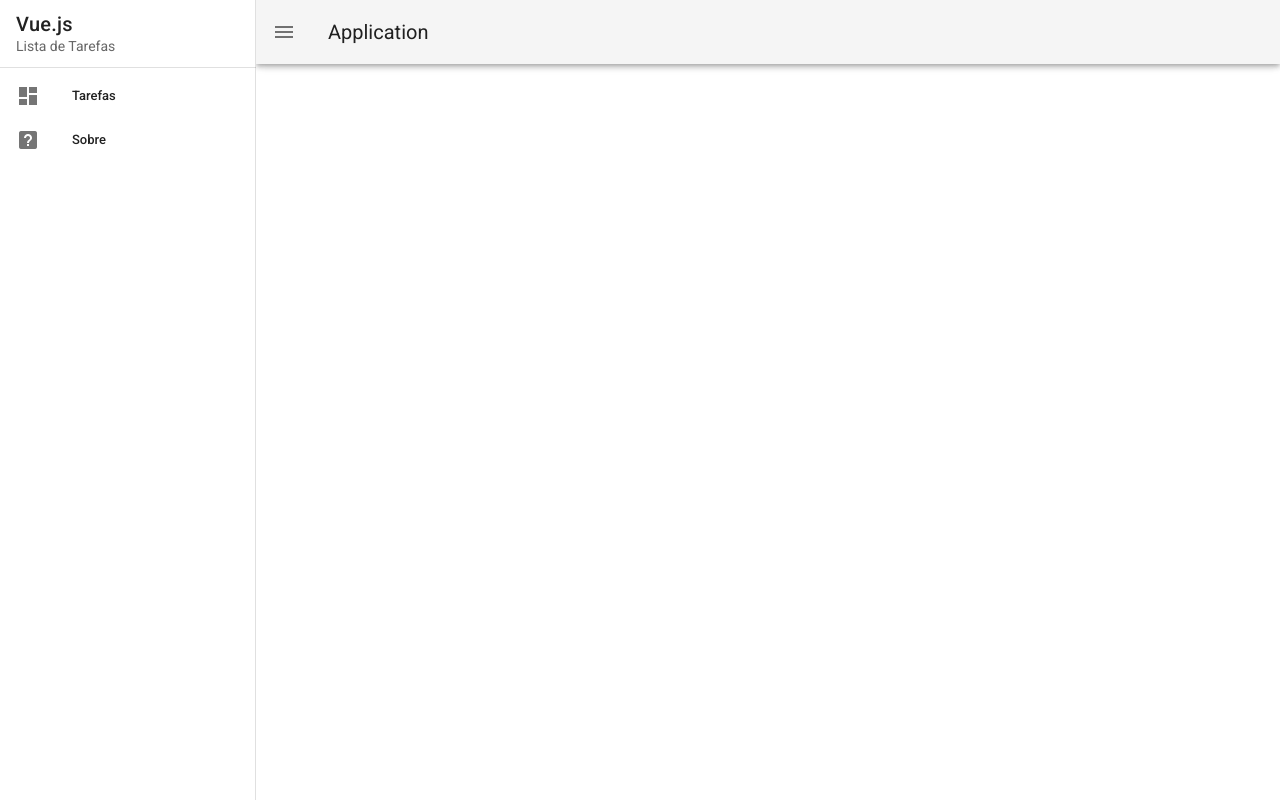
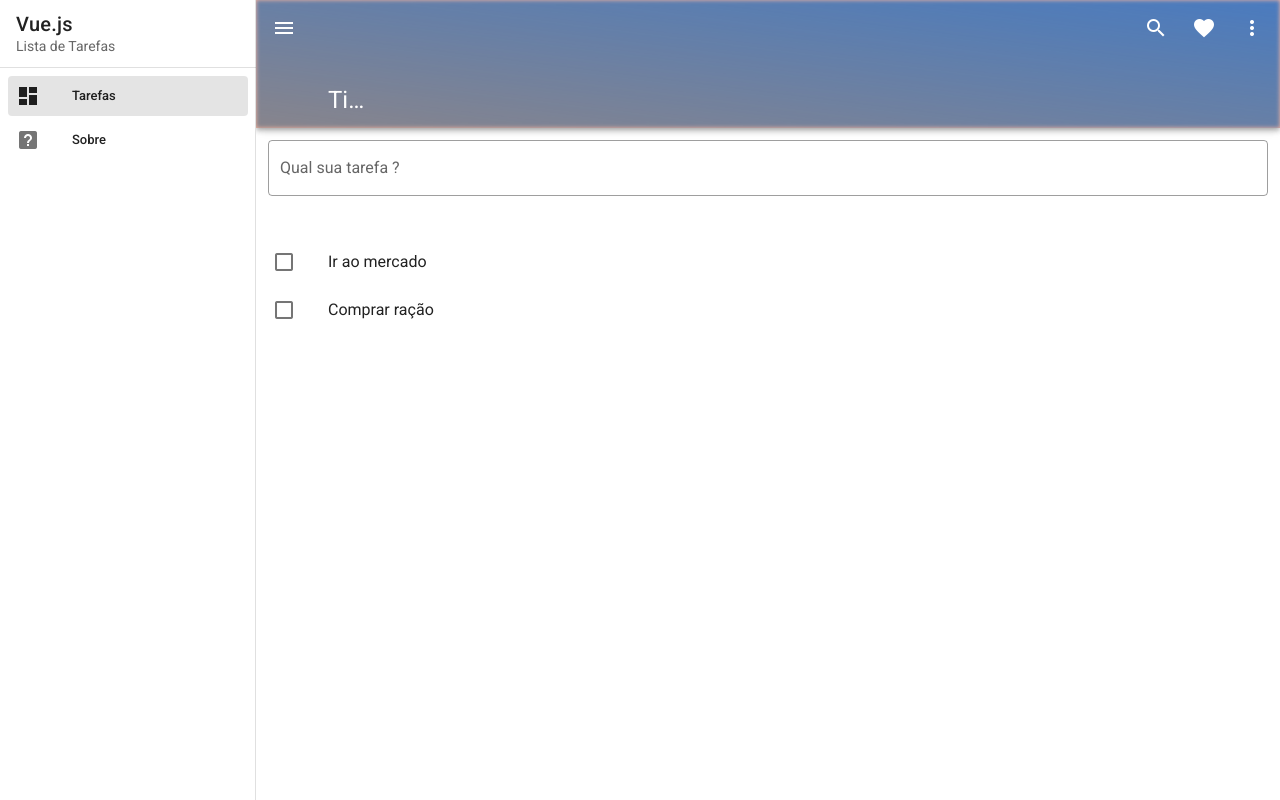
Before and after one commit to PascoalTec/lista-de-tarefas, a Vue app: page / in a window 1280 px wide. Built offline with nearby package versions, Linux system fonts and the light colour scheme.

Commit message:
att 19/01

```diff
--- a/src/App.vue
+++ b/src/App.vue
@@ -30,6 +30,7 @@
         <v-list-item
           v-for="item in items"
           :key="item.title"
+          :to="item.to"
           link
         >
           <v-list-item-icon>
@@ -42,14 +43,46 @@
         </v-list-item>
       </v-list>
     </v-navigation-drawer>
-    <v-app-bar app>
+    <!-- <v-app-bar app>
       <v-app-bar-nav-icon @click="drawer = !drawer"></v-app-bar-nav-icon>
 
       <v-toolbar-title>Application</v-toolbar-title>
+    </v-app-bar> -->
+    <v-app-bar
+      app
+      prominent
+      color="#fcb69f"
+      dark
+      src="./assets/bg.jpg"
+    >
+      <template v-slot:img="{ props }">
+        <v-img
+          v-bind="props"
+          gradient="to top right, rgba(19,84,122,.5), rgba(28,108,199,.8)"
+        ></v-img>
+      </template>
+
+      <v-app-bar-nav-icon @click="drawer = !drawer"></v-app-bar-nav-icon>
+
+      <v-app-bar-title>Title</v-app-bar-title>
+
+      <v-spacer></v-spacer>
+
+      <v-btn icon>
+        <v-icon>mdi-magnify</v-icon>
+      </v-btn>
+
+      <v-btn icon>
+        <v-icon>mdi-heart</v-icon>
+      </v-btn>
+
+      <v-btn icon>
+        <v-icon>mdi-dots-vertical</v-icon>
+      </v-btn>
     </v-app-bar>
 
     <v-main>
-      <!--  -->
+      <router-view/>
     </v-main>
   </v-app>
 </template>
@@ -60,8 +93,8 @@
     data: () => ({
             drawer: null,
             items: [
-          { title: 'Tarefas', icon: 'mdi-view-dashboard' },
-          { title: 'Sobre', icon: 'mdi-help-box' },
+          { title: 'Tarefas', icon: 'mdi-view-dashboard', to:'/' },
+          { title: 'Sobre', icon: 'mdi-help-box', to:'/sobre' },
         ]
      }),
   }
--- /dev/null
+++ b/src/components/tarefas/Tarefa.vue
@@ -0,0 +1,30 @@
+<template>
+  <div>
+<v-list-item
+    :class = "{'light-blue lighten-4' :tarefa.concluido}"
+    @click="tarefa.concluido = !tarefa.concluido"
+>
+    <template v-slot:default="{}">
+        <v-list-item-action>
+              <v-checkbox :input-value="tarefa.concluido"></v-checkbox>
+        </v-list-item-action>
+
+        <v-list-item-content>
+              <v-list-item-title
+              :class = "{'text-decoration-line-through': tarefa.concluido}"
+              >{{tarefa.titulo}}</v-list-item-title>
+        </v-list-item-content>
+    </template>
+</v-list-item>
+  </div>
+</template>
+
+<script>
+export default {
+    props:['tarefa']
+}
+</script>
+
+<style>
+
+</style>
--- a/src/router/index.js
+++ b/src/router/index.js
@@ -1,22 +1,21 @@
 import Vue from 'vue'
 import VueRouter from 'vue-router'
-import HomeView from '../views/HomeView.vue'
 
 Vue.use(VueRouter)
 
 const routes = [
   {
     path: '/',
-    name: 'home',
-    component: HomeView
+    name: 'Tarefas',
+    component: () => import('../views/Tarefas.vue')
   },
   {
     path: '/about',
-    name: 'about',
+    name: 'Sobre',
     // route level code-splitting
     // this generates a separate chunk (about.[hash].js) for this route
     // which is lazy-loaded when the route is visited.
-    component: () => import(/* webpackChunkName: "about" */ '../views/AboutView.vue')
+    component: () => import('../views/AboutView.vue')
   }
 ]
 
--- a/src/store/index.js
+++ b/src/store/index.js
@@ -5,10 +5,24 @@ Vue.use(Vuex)
 
 export default new Vuex.Store({
   state: {
+    tarefas:[
+      {id:1, titulo:"Ir ao mercado", concluido:false },
+      {id:2, titulo:"Comprar ração", concluido:false },
+    ]
   },
   getters: {
   },
   mutations: {
+    adicionaTarefa(state, titulo){
+      if(titulo){
+        state.tarefas.push({
+          id: new Date().getTime(),
+          titulo,
+          concluido: false
+        })
+        this.campoInput = null;
+      }
+    }
   },
   actions: {
   },
--- a/src/views/HomeView.vue
+++ /dev/null
@@ -1,18 +0,0 @@
-<template>
-  <div class="home">
-    <img alt="Vue logo" src="../assets/logo.png">
-    <HelloWorld msg="Welcome to Your Vue.js App"/>
-  </div>
-</template>
-
-<script>
-// @ is an alias to /src
-import HelloWorld from '@/components/HelloWorld.vue'
-
-export default {
-  name: 'HomeView',
-  components: {
-    HelloWorld
-  }
-}
-</script>
--- /dev/null
+++ b/src/views/Tarefas.vue
@@ -0,0 +1,60 @@
+<template>
+  <div>
+    <v-col
+        cols="12"
+      >
+      <v-text-field
+        v-model="campoInput"
+        label="Qual sua tarefa ?"
+        outlined
+        clearable
+        @keyup.enter="handleAddTarefa"
+        ></v-text-field>
+    </v-col>
+    <v-list
+      flat
+      subheader
+    >
+
+      <v-list-item-group
+        multiple
+        active-class=""
+      >
+      <div
+      v-for="tarefa, index in $store.state.tarefas"
+      :key="index"
+      >
+        <Tarefa
+        :tarefa="tarefa"
+        />
+
+      </div>
+
+
+      </v-list-item-group>
+    </v-list>
+  </div>
+</template>
+
+<script>
+import Tarefa from '../components/tarefas/Tarefa.vue'
+
+export default {
+  name: 'HomeView',
+
+  components: {
+    Tarefa
+  },
+  data(){
+    return{
+      campoInput: null,
+    }
+  },
+  methods:{
+    handleAddTarefa(){
+        this.$store.commit('adicionaTarefa', this.campoInput)
+          this.campoInput = null;
+        }
+  }
+}
+</script>
--- a/vue.config.js
+++ b/vue.config.js
@@ -1,14 +1,14 @@
-/* const { defineConfig } = require('@vue/cli-service')
+const { defineConfig } = require('@vue/cli-service')
 module.exports = defineConfig({
   transpileDependencies: [
     'vuetify'
   ],
   lintOnSave:false
-}) */
+})
 
- const { defineConfig } = require('@vue/cli-service')
+/*  const { defineConfig } = require('@vue/cli-service')
 module.exports = defineConfig({
   transpileDependencies: [
     'vuetify'
   ]
-})
+}) */
```
Also changed, not shown: src/assets/bg.jpg (added).
